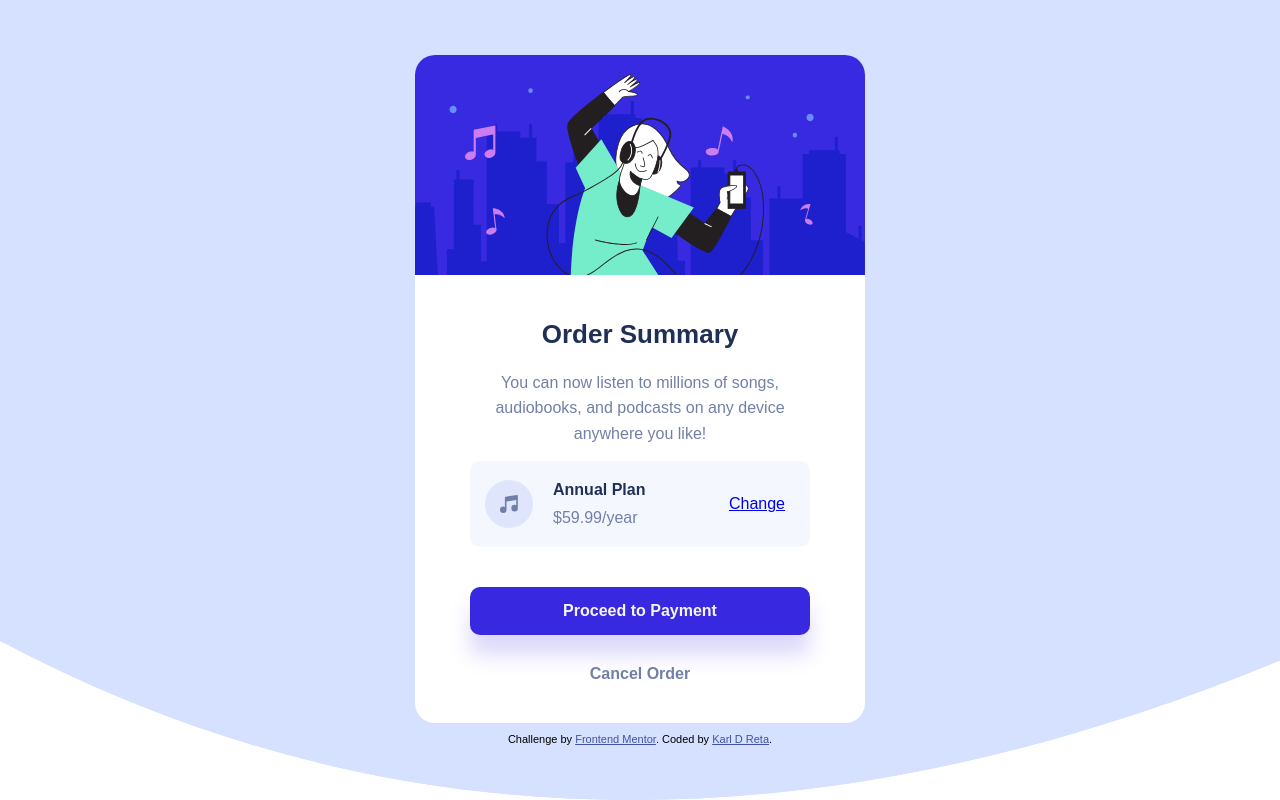
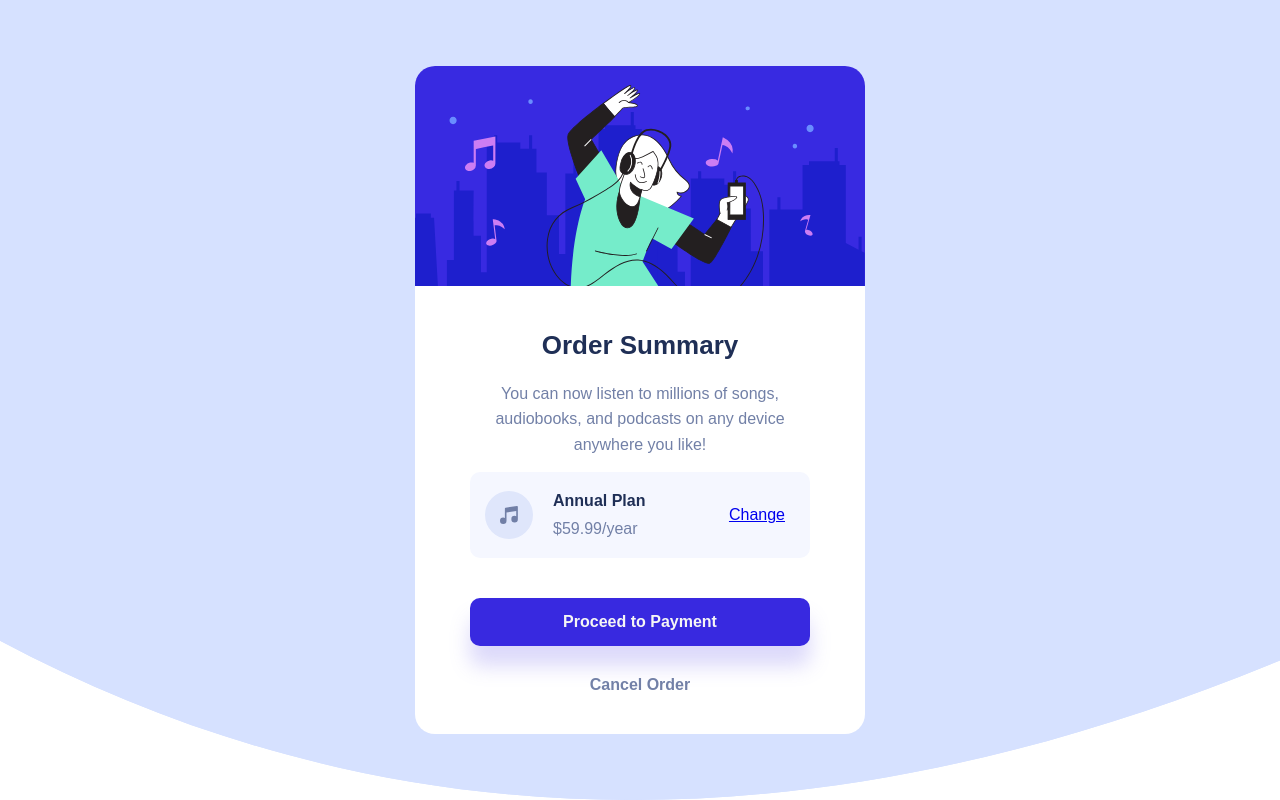
Before and after one commit to karldreta/order-summary-card-solution, a plain HTML site: page index.html in a window 1280 px wide. Drawn offline with Linux system fonts and the light colour scheme.

Commit message:
Commendted out Footer for better comparison

```diff
--- a/index.html
+++ b/index.html
@@ -34,9 +34,9 @@
                 </section>
             </article>
         </main>
-        <footer class="attribution">
+        <!-- <footer class="attribution">
             Challenge by <a href="https://www.frontendmentor.io?ref=challenge" target="_blank">Frontend Mentor</a>.
             Coded by <a href="#">Karl D Reta</a>.
-        </footer>
+        </footer>       -->
     </body>
 </html>
--- a/styles.css
+++ b/styles.css
@@ -153,7 +153,12 @@ article .payment {
     color: hsl(224, 23%, 25%)
 }
 
-/* Footer */
+/* Footer
 
-.attribution { font-size: 11px; text-align:center; margin-top: 10px;  }
-.attribution a { color: hsl(228, 45%, 44%); }
+.attribution {
+    font-size: 11px;
+    text-align:center;
+    position: absolute;
+    top: 1000px;
+}
+.attribution a { color: hsl(228, 45%, 44%); } */
```
